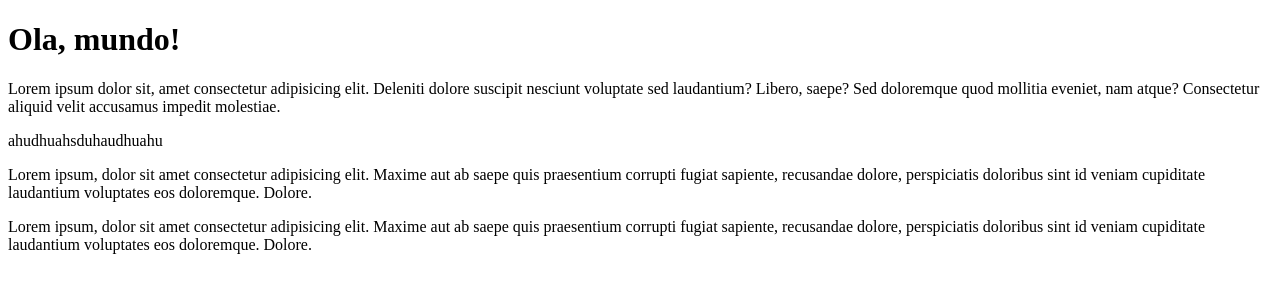
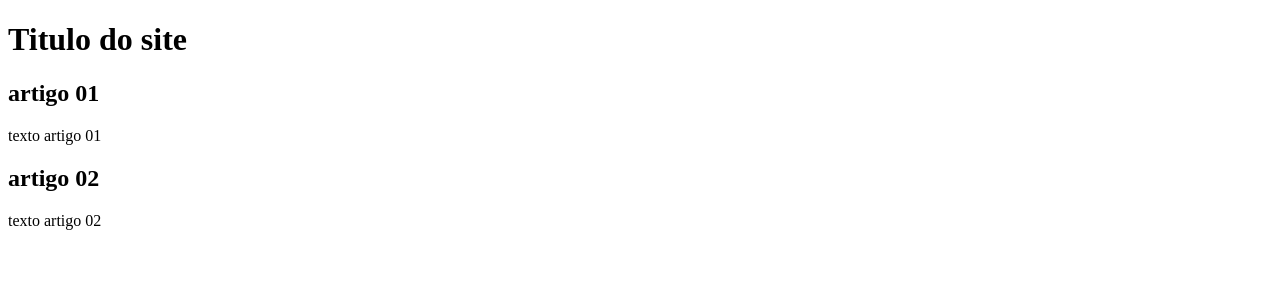
Before and after one commit to EdersonPalma/Ola-Mundo, a plain HTML site: page site-exemplo/index.html in a window 1280 px wide. Drawn offline with Linux system fonts and the light colour scheme.

Commit message:
alteracao para primeiro site

```diff
--- a/site-exemplo/index.html
+++ b/site-exemplo/index.html
@@ -6,12 +6,18 @@
     <title>Site exemplo</title>
 </head>
 <body>
-    <h1>Ola, mundo!</h1>
-    <p>Lorem ipsum dolor sit, amet consectetur adipisicing elit. Deleniti dolore suscipit nesciunt voluptate sed laudantium? Libero, saepe? Sed doloremque quod mollitia eveniet, nam atque? Consectetur aliquid velit accusamus impedit molestiae.</p>
-
-    <p>ahudhuahsduhaudhuahu</p>
-    <p>Lorem ipsum, dolor sit amet consectetur adipisicing elit. Maxime aut ab saepe quis praesentium corrupti fugiat sapiente, recusandae dolore, perspiciatis doloribus sint id veniam cupiditate laudantium voluptates eos doloremque. Dolore.</p>
-
-    <p>Lorem ipsum, dolor sit amet consectetur adipisicing elit. Maxime aut ab saepe quis praesentium corrupti fugiat sapiente, recusandae dolore, perspiciatis doloribus sint id veniam cupiditate laudantium voluptates eos doloremque. Dolore.</p>
+    <main>
+        <header>
+            <h1>Titulo do site</h1>
+        </header>
+        <article>
+            <h2>artigo 01</h2>
+            <p>texto artigo 01</p>
+        </article>
+        <article>
+            <h2>artigo 02</h2>
+            <p>texto artigo 02</p>
+        </article>
+    </main>
 </body>
 </html>
```
